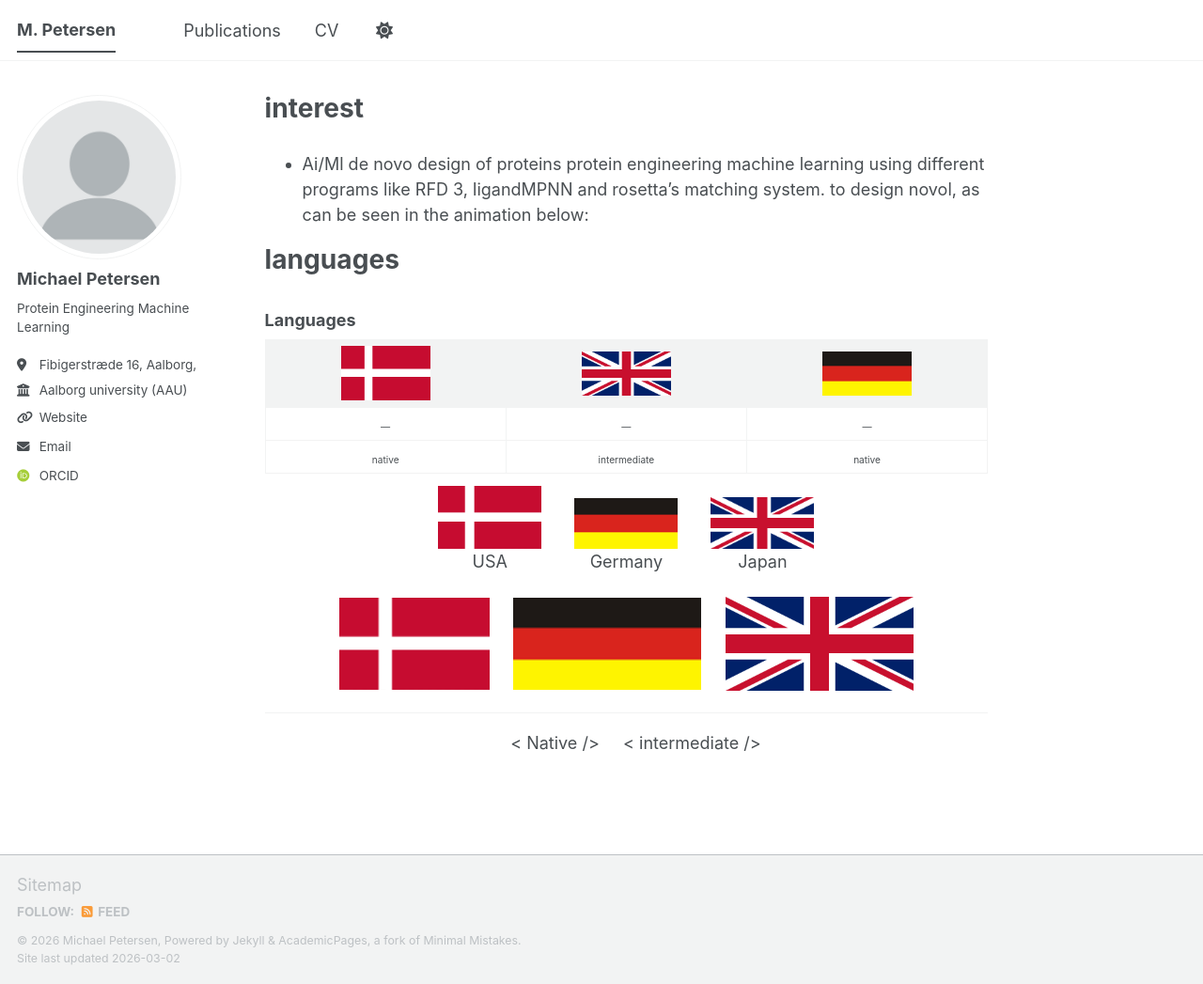
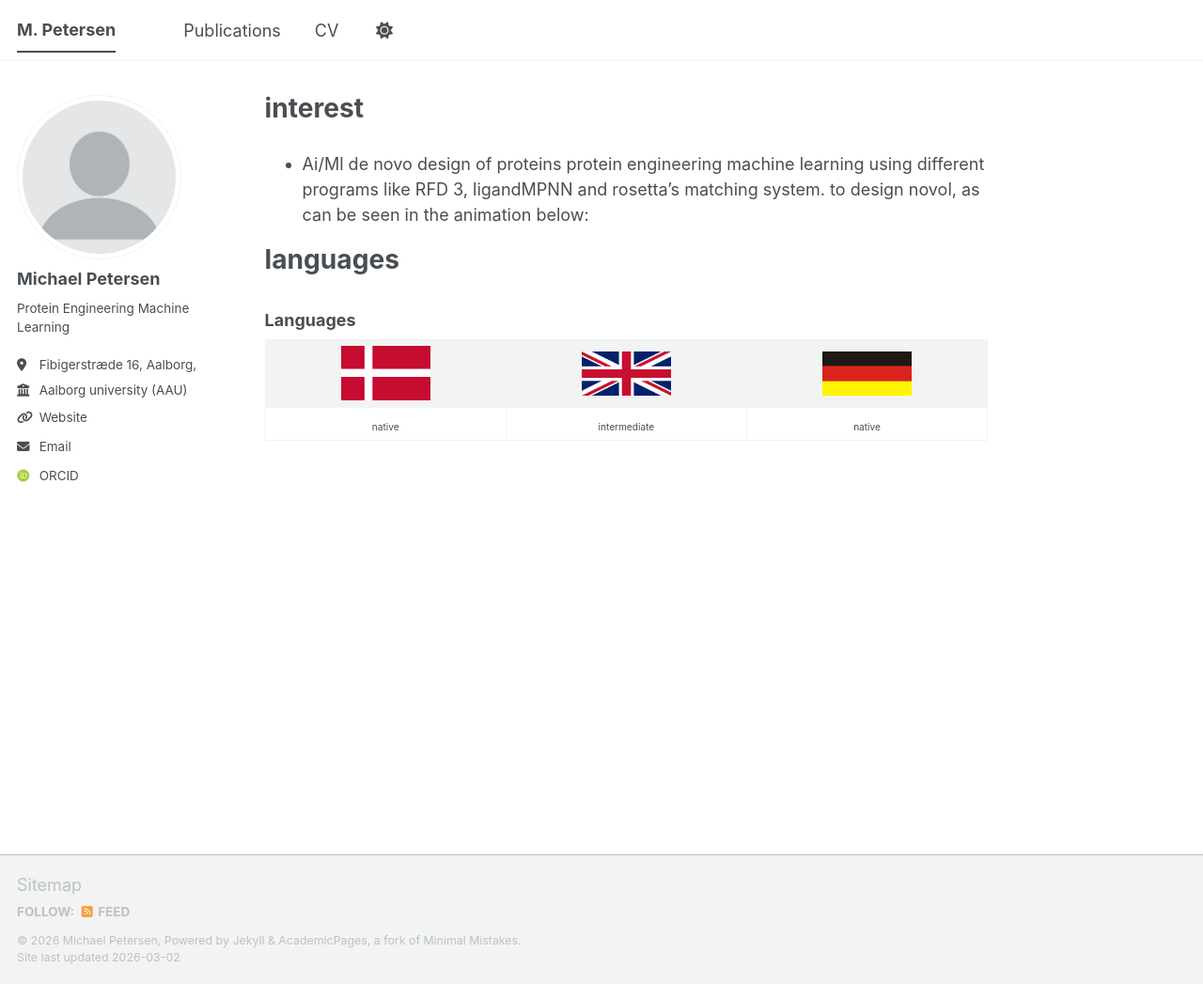
Before and after one commit to michipetersen18-rgb/cv_michael, a Jekyll site: the page built from _pages/about.md, in a window 1280 px wide and 1047 px high. Shown: the whole window at 94% size. Built offline with Jekyll 4.4.1, drawn with Linux system fonts in a browser that asks for light colours; some web fonts are replaced; a script bundle is joined from its source files by our own code; library files that are not in the unit come from our copies.

Commit message:
Update about.md

```diff
--- a/_pages/about.md
+++ b/_pages/about.md
@@ -20,40 +20,4 @@ languages
 
 | <img src="images/dansk_flag.png" width="95"> | <img src="images/engelsk_flag.png" width="95"> | <img src="images/tysk_flag.png" width="95"> |
 |:--:|:--:|:--:|
-| <sub>—</sub> | <sub>—</sub> | <sub>—</sub> |
 | <sub>native</sub> | <sub>intermediate</sub> | <sub>native</sub> |
-
-
-
-<p align="center">
-  <span style="display: inline-block; text-align: center; margin: 0 15px;">
-    <img src="images/dansk_flag.png" width="110"><br>
-    USA
-  </span>
-
-  <span style="display: inline-block; text-align: center; margin: 0 15px;">
-    <img src="images/tysk_flag.png" width="110"><br>
-    Germany
-  </span>
-
-  <span style="display: inline-block; text-align: center; margin: 0 15px;">
-    <img src="images/engelsk_flag.png" width="110"><br>
-    Japan
-  </span>
-</p>
-
-<p align="center">
-  <img src="images/dansk_flag.png" width="160" />
-   &nbsp;&nbsp;&nbsp;
-  <img src="images/tysk_flag.png" width="200" />
-   &nbsp;&nbsp;&nbsp;
-   <img src="images/engelsk_flag.png" width="200" />
-</p>
----
-<p align="center">
-  <Native />
-   &nbsp;&nbsp;&nbsp;
-  < Native />
-   &nbsp;&nbsp;&nbsp;
-   < intermediate  />
-</p>
```
